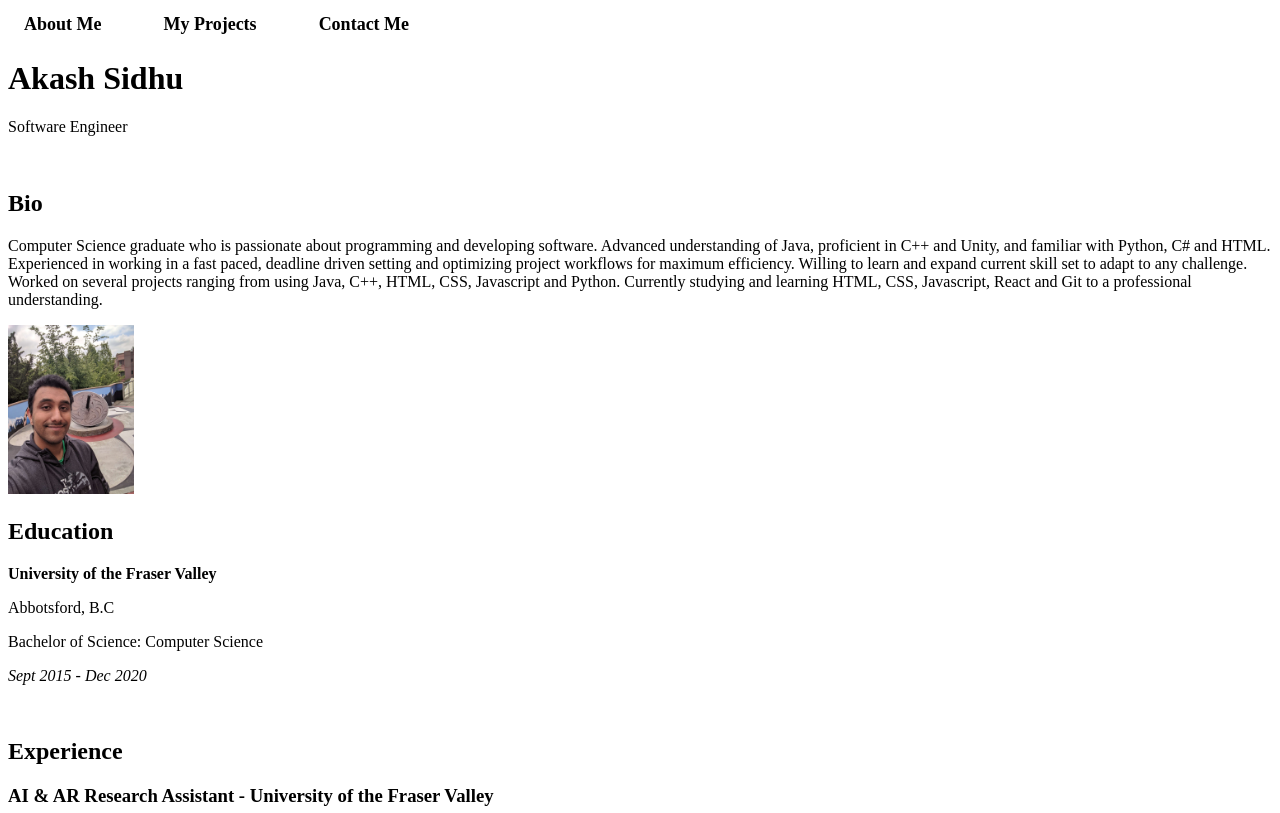
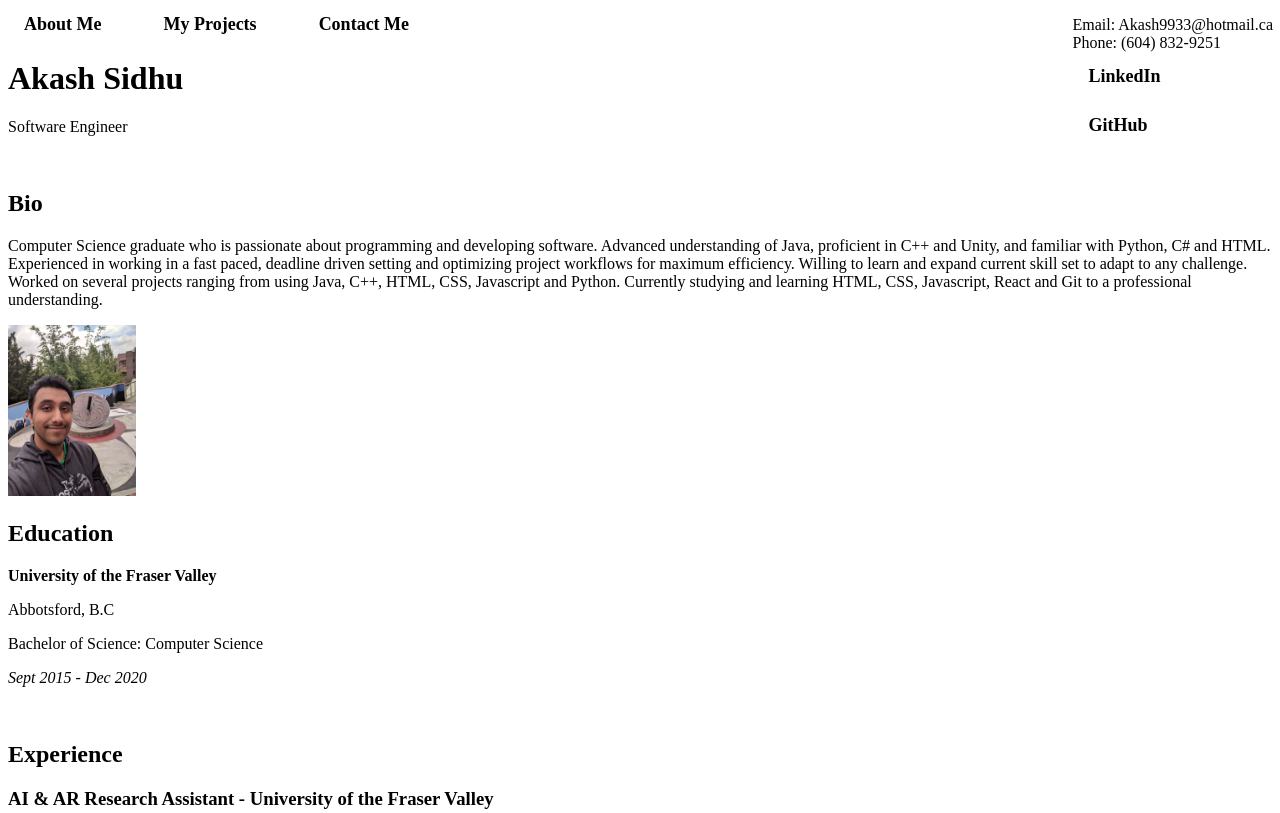
Before and after one commit to FadedAshen/Akash.Sidhu.github.io, a plain HTML site: page index.html in a window 1280 px wide. Shown: the top 813 px of the page. Drawn offline with Linux system fonts and the light colour scheme.

Commit message:
Testing design

```diff
--- a/index.html
+++ b/index.html
@@ -13,6 +13,14 @@
     <a href="./index.html">About Me</a>
     <a href="./projects.html">My Projects</a>
     <a href="./contact.html">Contact Me</a>
+
+    <div class ="contact">
+        <ul>
+            <li>Email: Akash9933@hotmail.ca</li>
+            <li>Phone: (604) 832-9251</li>
+            <li><a href ="https://www.linkedin.com/in/akashsinghsidhu/">LinkedIn</a></li>
+            <li><a href ="https://github.com/Akash9933">GitHub</a></li>
+        </ul>
 </div>
 
 <body>
--- a/style.css
+++ b/style.css
@@ -29,6 +29,11 @@
 
 .contact ul {
     list-style-type: none;
+}
+
+.contact ul {
+    float: right;
+    margin-right: 15px;
 }
 
 .contact img {
```
